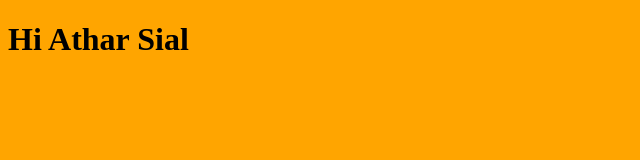
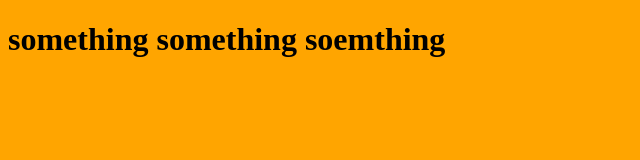
Before and after one commit to AtharSial0306/Learn, a plain HTML site: page index.html in a window 1280 px wide. Shown: the whole page, without its empty margins (0-640 px from the left). Drawn offline with Linux system fonts and the light colour scheme.

Commit message:
Random changes

```diff
--- a/index.html
+++ b/index.html
@@ -7,6 +7,6 @@
     <link rel="stylesheet" href="style.css" />
   </head>
   <body>
-    <h1>Hi Athar Sial</h1>
+    <h1>something something soemthing</h1>
   </body>
 </html>
```
